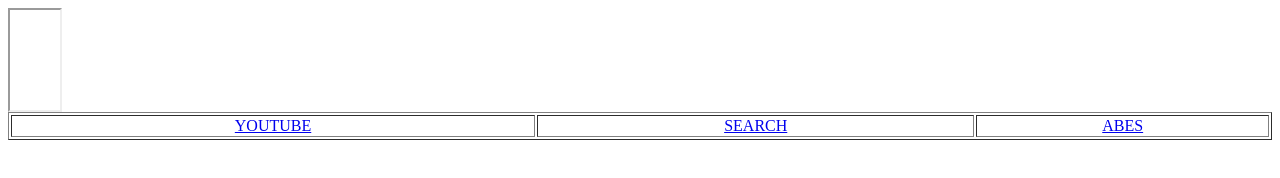
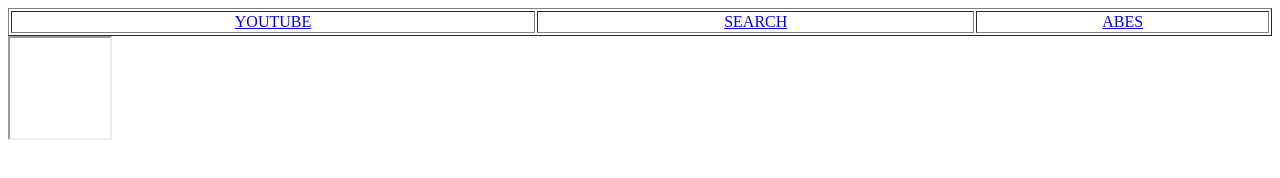
Before and after one commit to shubhangi97/html, a plain HTML site: page con.html in a window 1280 px wide. Drawn offline with Linux system fonts and the light colour scheme.

Commit message:
Update con.html

```diff
--- a/con.html
+++ b/con.html
@@ -19,9 +19,11 @@ logo
 <a href="www.abes.ac.in" target="if1">ABES</a>
 </td>
 </tr>
+  </table>
 </div>
+
 <div>
-<iframe src="" height="100px" width="50px" name="if1"/>
+<iframe src="" height="100px" width="100px" name="if1"/>
 </div>
 </body>
 </html>
```
